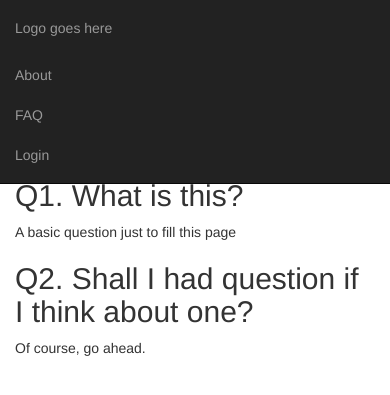
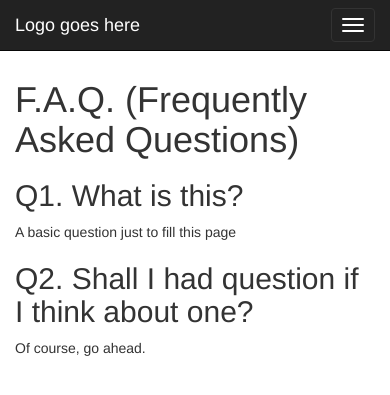
Before and after one commit to Keesaco/KeesaFlo, a Django app: template app/appengine/templates/faq.html in a window 390 px wide. Shown: the top 395 px of the page. Run offline with Django 3.2, Linux system fonts and the light colour scheme; the template is opened without the code that fills it, so the values that code supplies are empty; some libraries are stand-ins or nearby versions.

Commit message:
Added navigation changes to work for phones

```diff
--- a/app/appengine/templates/baselayout.html
+++ b/app/appengine/templates/baselayout.html
@@ -35,17 +35,23 @@
 
     {% block navbar %}
     <!-- navigation bar -->
-    <nav class="navbar navbar-inverse navbar-fixed-top">
+    <nav class="navbar navbar-inverse navbar-fixed-top" role="navigation">
         <div class="container">
-            <ul class="nav navbar-nav">
-                <li><a href="{% url index %}">Logo goes here</a></li>
-            </ul>
-            <ul class="nav navbar-nav navbar-right">
-                <li><a href="{% url about %}">About</a></li>
-                <li><a href="{% url faq %}">FAQ</a></li>
-                <li><a href="#">Login</a></li>
+            <div class="navbar-header">
+                <button type="button" class="navbar-toggle" data-toggle="collapse" data-target=".nav-collapse">
+                    <span class="icon-bar"></span>
+                    <span class="icon-bar"></span>
+                    <span class="icon-bar"></span>
+                </button>
+                <a href="#" class="navbar-brand">Logo goes here</a>
+            </div>
+            <div class="nav-collapse navbar-collapse collapse">
+                <ul class="nav navbar-nav pull-right">
+                    <li><a href="About.html">About</a></li>
+                    <li><a href="FAQ.html">FAQ</a></li>
+                    <li><a href="#">Login</a></li>
                 </ul>
-            </ul>
+            </div>
         </div>
     </nav>
     {% endblock navbar %}
@@ -56,19 +62,8 @@
     <!-- Le javascript
     ================================================== -->
     <!-- Placed at the end of the document so the pages load faster but lot of these might not be useful to load
-    <script src="../assets/js/jquery.js"></script>
-    <script src="../assets/js/bootstrap-transition.js"></script>
-    <script src="../assets/js/bootstrap-alert.js"></script>
-    <script src="../assets/js/bootstrap-modal.js"></script>
-    <script src="../assets/js/bootstrap-dropdown.js"></script>
-    <script src="../assets/js/bootstrap-scrollspy.js"></script>
-    <script src="../assets/js/bootstrap-tab.js"></script>
-    <script src="../assets/js/bootstrap-tooltip.js"></script>
-    <script src="../assets/js/bootstrap-popover.js"></script>
-    <script src="../assets/js/bootstrap-button.js"></script>
-    <script src="../assets/js/bootstrap-collapse.js"></script>
-    <script src="../assets/js/bootstrap-carousel.js"></script>
-    <script src="../assets/js/bootstrap-typeahead.js"></script> -->
+    <script src="js/jquery.js"></script>
+    <script src="js/bootstrap.js"></script>
     {% endblock javascriptimport %}
   </body>
 </html>
```
